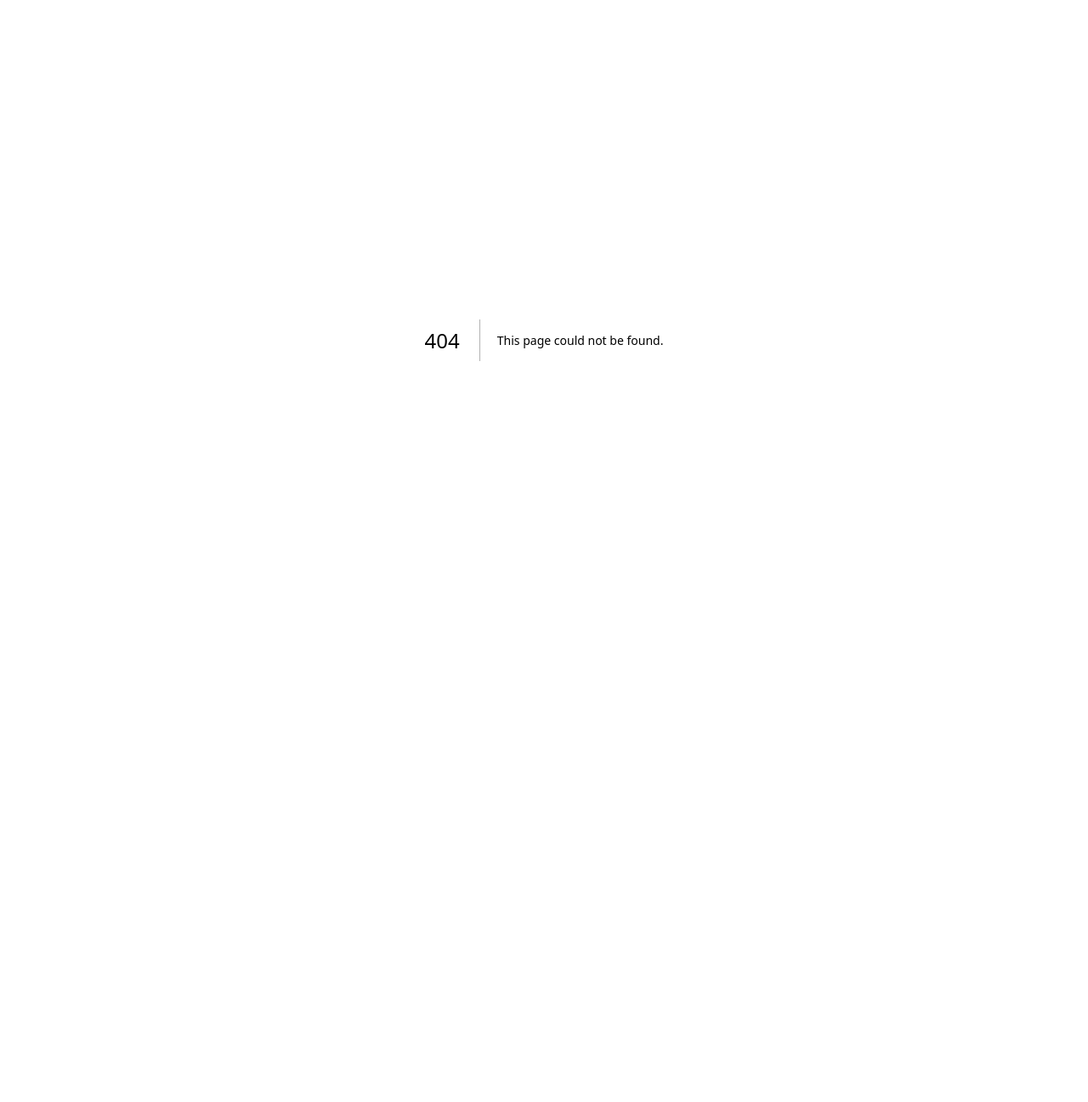
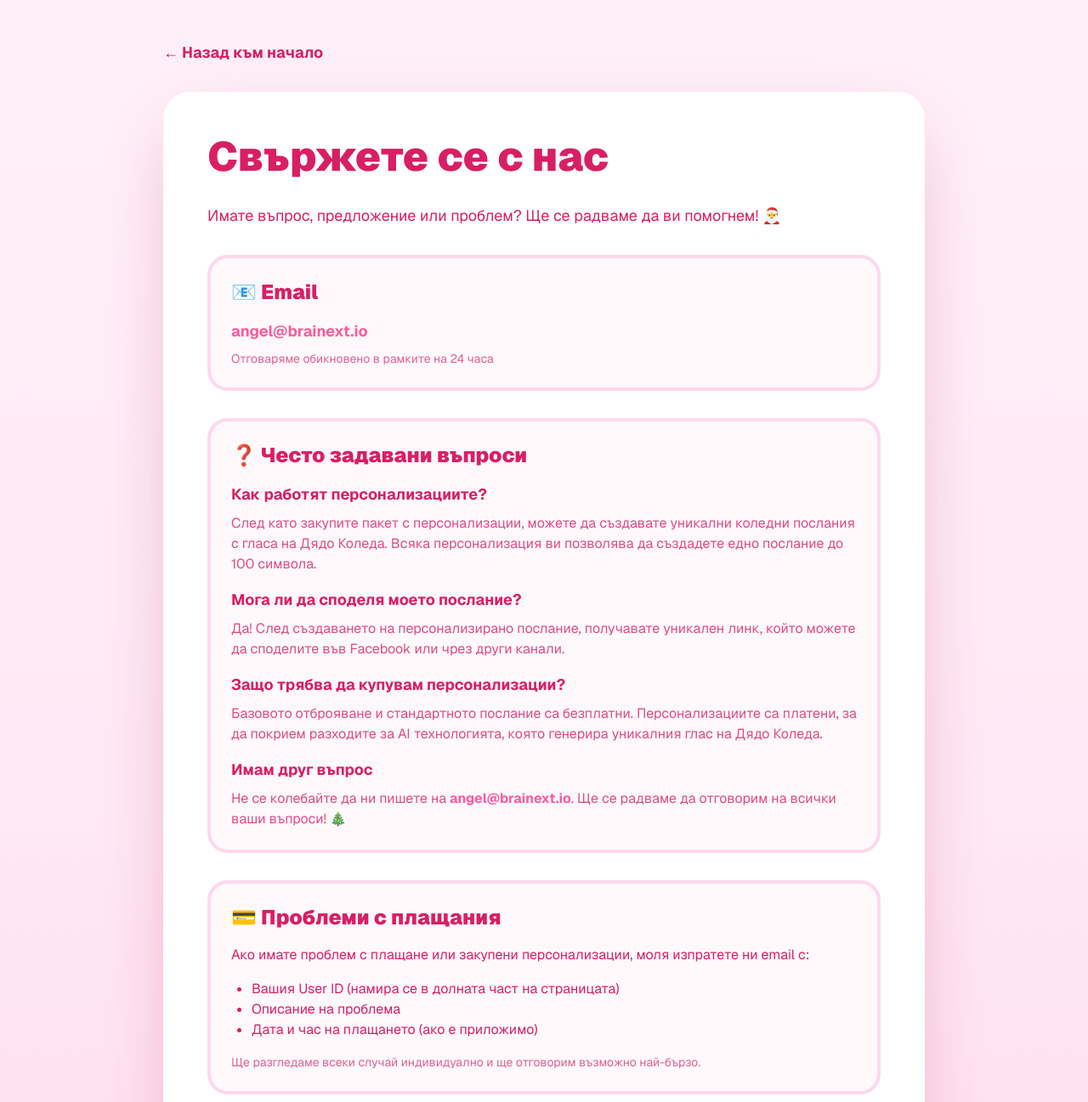
Before and after one commit to angeltsvetkov/hoho.bg, a Next.js app: page /contact in a window 1280 px wide. Before the commit this address had no page. Shown: the top 1297 px of the page at 85% size. Before the commit the page ends 800 px from the top, so only its background shows below. Built offline with nearby package versions, Linux system fonts and the light colour scheme.

Commit message:
add contact page and id

```diff
--- /dev/null
+++ b/src/app/contact/page.tsx
@@ -0,0 +1,129 @@
+import type { Metadata } from "next";
+import Link from "next/link";
+
+export const metadata: Metadata = {
+  title: "Свържете се с нас | HoHo.bg",
+  description: "Имате въпрос или проблем? Свържете се с екипа на HoHo.bg",
+};
+
+export default function ContactPage() {
+  return (
+    <main className="min-h-screen bg-linear-to-b from-[#fff0f8] via-[#ffe8f5] to-[#ffd7ec] px-6 py-12">
+      <div className="mx-auto max-w-4xl">
+        <div className="mb-8">
+          <Link
+            href="/"
+            className="inline-flex items-center gap-2 text-lg font-bold text-[#d91f63] transition hover:text-[#ff5a9d]"
+          >
+            ← Назад към начало
+          </Link>
+        </div>
+
+        <div className="rounded-4xl border-4 border-white bg-white p-8 shadow-[0_30px_90px_-30px_rgba(178,24,77,0.4)] md:p-12">
+          <h1 className="mb-8 text-4xl font-black text-[#d91f63] md:text-5xl">
+            Свържете се с нас
+          </h1>
+
+          <div className="prose prose-lg max-w-none">
+            <p className="my-6 text-lg text-[#d91f63]">
+              Имате въпрос, предложение или проблем? Ще се радваме да ви помогнем! 🎅
+            </p>
+
+            <div className="my-8 rounded-3xl border-4 border-[#ffd7ec] bg-[#fff9fc] p-6">
+              <h2 className="mb-4 text-2xl font-black text-[#d91f63]">📧 Email</h2>
+              <p className="mb-2 text-lg text-[#d91f63]">
+                <a
+                  href="mailto:angel@brainext.io"
+                  className="font-bold text-[#ff5a9d] transition hover:text-[#d91f63] hover:underline"
+                >
+                  angel@brainext.io
+                </a>
+              </p>
+              <p className="text-sm text-[#d91f63]/70">
+                Отговаряме обикновено в рамките на 24 часа
+              </p>
+            </div>
+
+            <div className="my-8 rounded-3xl border-4 border-[#ffd7ec] bg-[#fff9fc] p-6">
+              <h2 className="mb-4 text-2xl font-black text-[#d91f63]">❓ Често задавани въпроси</h2>
+
+              <div className="space-y-4">
+                <div>
+                  <h3 className="mb-2 text-lg font-bold text-[#d91f63]">Как работят персонализациите?</h3>
+                  <p className="text-[#d91f63]/80">
+                    След като закупите пакет с персонализации, можете да създавате уникални коледни послания с гласа на Дядо Коледа. Всяка персонализация ви позволява да създадете едно послание до 100 символа.
+                  </p>
+                </div>
+
+                <div>
+                  <h3 className="mb-2 text-lg font-bold text-[#d91f63]">Мога ли да споделя моето послание?</h3>
+                  <p className="text-[#d91f63]/80">
+                    Да! След създаването на персонализирано послание, получавате уникален линк, който можете да споделите във Facebook или чрез други канали.
+                  </p>
+                </div>
+
+                <div>
+                  <h3 className="mb-2 text-lg font-bold text-[#d91f63]">Защо трябва да купувам персонализации?</h3>
+                  <p className="text-[#d91f63]/80">
+                    Базовото отброяване и стандартното послание са безплатни. Персонализациите са платени, за да покрием разходите за AI технологията, която генерира уникалния глас на Дядо Коледа.
+                  </p>
+                </div>
+
+                <div>
+                  <h3 className="mb-2 text-lg font-bold text-[#d91f63]">Имам друг въпрос</h3>
+                  <p className="text-[#d91f63]/80">
+                    Не се колебайте да ни пишете на <a href="mailto:angel@brainext.io" className="font-bold text-[#ff5a9d] hover:underline">angel@brainext.io</a>. Ще се радваме да отговорим на всички ваши въпроси! 🎄
+                  </p>
+                </div>
+              </div>
+            </div>
+
+            <div className="my-8 rounded-3xl border-4 border-[#ffd7ec] bg-[#fff9fc] p-6">
+              <h2 className="mb-4 text-2xl font-black text-[#d91f63]">💳 Проблеми с плащания</h2>
+              <p className="mb-4 text-[#d91f63]">
+                Ако имате проблем с плащане или закупени персонализации, моля изпратете ни email с:
+              </p>
+              <ul className="mb-4 ml-6 list-disc text-[#d91f63]">
+                <li>Вашия User ID (намира се в долната част на страницата)</li>
+                <li>Описание на проблема</li>
+                <li>Дата и час на плащането (ако е приложимо)</li>
+              </ul>
+              <p className="text-sm text-[#d91f63]/70">
+                Ще разгледаме всеки случай индивидуално и ще отговорим възможно най-бързо.
+              </p>
+            </div>
+
+            <div className="my-8 rounded-3xl border-4 border-[#ff5a9d] bg-linear-to-br from-[#fff0f8] to-[#ffe8f5] p-6 shadow-lg">
+              <h2 className="mb-4 text-2xl font-black text-[#d91f63]">🏢 Корпоративни решения</h2>
+              <p className="mb-4 text-lg font-bold text-[#d91f63]">
+                Искате да зарадвате вашите служители, клиенти или партньори с уникални коледни поздравления?
+              </p>
+              <p className="mb-4 text-[#d91f63]">
+                Предлагаме специални корпоративни пакети с:
+              </p>
+              <ul className="mb-4 ml-6 list-disc text-[#d91f63]">
+                <li><strong>Неограничени персонализации</strong> за вашата организация</li>
+                <li><strong>Корпоративен брандинг</strong> - добавете вашето лого и цветове</li>
+                <li><strong>Персонализирани гласови послания</strong> с името на вашата компания</li>
+                <li><strong>Приоритетна поддръжка</strong> и техническа помощ</li>
+              </ul>
+              <div className="mt-6 rounded-2xl border-2 border-[#ff5a9d] bg-white p-4">
+                <p className="mb-2 text-center text-sm font-bold text-[#d91f63]">
+                  Интересувате се от корпоративно решение?
+                </p>
+                <p className="text-center">
+                  <a
+                    href="mailto:angel@brainext.io?subject=Корпоративен%20пакет%20HoHo.bg"
+                    className="inline-flex items-center gap-2 rounded-full bg-linear-to-r from-[#ff5a9d] to-[#d91f63] px-6 py-3 text-base font-bold text-white shadow-lg transition hover:scale-105 hover:shadow-xl"
+                  >
+                    📧 Свържете се с нас за оферта
+                  </a>
+                </p>
+              </div>
+            </div>
+          </div>
+        </div>
+      </div>
+    </main>
+  );
+}
--- a/src/app/page.tsx
+++ b/src/app/page.tsx
@@ -75,6 +75,7 @@
   const [customizationsRemaining, setCustomizationsRemaining] = useState<number | null>(null);
   const [isPurchaseModalOpen, setIsPurchaseModalOpen] = useState(false);
   const [showCookieBanner, setShowCookieBanner] = useState(false);
+  const [currentUserId, setCurrentUserId] = useState<string | null>(null);
 
   useEffect(() => {
     setMounted(true);
@@ -115,6 +116,7 @@
     const initAuth = async () => {
       try {
         const userId = await ensureAnonymousAuth();
+        setCurrentUserId(userId); // Store user ID for debugging
         const userData = await getUserData(userId);
         setCustomizationsRemaining(userData.customizationsAllowed - userData.customizationsUsed);
         if (userData.hasListenedToDefault) {
@@ -458,11 +460,10 @@
                 <button
                   onClick={showPlayPrompt ? handlePlayPrompt : playTextToSpeech}
                   disabled={isPlaying}
-                  className={`absolute -right-4 -top-4 flex size-12 items-center justify-center rounded-full text-2xl transition hover:scale-110 disabled:opacity-50 disabled:hover:scale-100 ${
-                    showPlayPrompt
+                  className={`absolute -right-4 -top-4 flex size-12 items-center justify-center rounded-full text-2xl transition hover:scale-110 disabled:opacity-50 disabled:hover:scale-100 ${showPlayPrompt
                       ? 'animate-pulse-scale bg-[#ff5a9d] text-white shadow-[0_20px_60px_-15px_rgba(220,53,119,0.8)]'
                       : 'bg-white shadow-[0_20px_60px_-25px_rgba(220,53,119,0.5)] hover:shadow-[0_25px_70px_-20px_rgba(220,53,119,0.6)]'
-                  }`}
+                    }`}
                   aria-label="Чуй посланието"
                 >
                   {isPlaying ? '⏸️' : '▶️'}
@@ -473,11 +474,10 @@
               <button
                 onClick={showPlayPrompt ? handlePlayPrompt : playTextToSpeech}
                 disabled={isPlaying}
-                className={`absolute -right-4 -top-4 flex size-12 items-center justify-center rounded-full text-2xl transition hover:scale-110 disabled:opacity-50 disabled:hover:scale-100 ${
-                  showPlayPrompt
+                className={`absolute -right-4 -top-4 flex size-12 items-center justify-center rounded-full text-2xl transition hover:scale-110 disabled:opacity-50 disabled:hover:scale-100 ${showPlayPrompt
                     ? 'animate-pulse-scale bg-[#ff5a9d] text-white shadow-[0_20px_60px_-15px_rgba(220,53,119,0.8)]'
                     : 'bg-white shadow-[0_20px_60px_-25px_rgba(220,53,119,0.5)] hover:shadow-[0_25px_70px_-20px_rgba(220,53,119,0.6)]'
-                }`}
+                  }`}
                 aria-label="Чуй посланието"
               >
                 {isPlaying ? '⏸️' : '▶️'}
@@ -543,7 +543,7 @@
                   className="inline-flex items-center gap-2 rounded-full border-4 border-white bg-[#1877f2] px-6 py-3 text-base font-black uppercase tracking-wider text-white shadow-[0_20px_60px_-25px_rgba(24,119,242,0.6)] transition hover:scale-105 hover:shadow-[0_25px_70px_-20px_rgba(24,119,242,0.7)]"
                 >
                   <svg className="size-5" fill="currentColor" viewBox="0 0 24 24">
-                    <path d="M24 12.073c0-6.627-5.373-12-12-12s-12 5.373-12 12c0 5.99 4.388 10.954 10.125 11.854v-8.385H7.078v-3.47h3.047V9.43c0-3.007 1.792-4.669 4.533-4.669 1.312 0 2.686.235 2.686.235v2.953H15.83c-1.491 0-1.956.925-1.956 1.874v2.25h3.328l-.532 3.47h-2.796v8.385C19.612 23.027 24 18.062 24 12.073z"/>
+                    <path d="M24 12.073c0-6.627-5.373-12-12-12s-12 5.373-12 12c0 5.99 4.388 10.954 10.125 11.854v-8.385H7.078v-3.47h3.047V9.43c0-3.007 1.792-4.669 4.533-4.669 1.312 0 2.686.235 2.686.235v2.953H15.83c-1.491 0-1.956.925-1.956 1.874v2.25h3.328l-.532 3.47h-2.796v8.385C19.612 23.027 24 18.062 24 12.073z" />
                   </svg>
                   Facebook
                 </button>
@@ -681,6 +681,12 @@
         <div className="flex flex-col items-center gap-6">
           <div className="flex flex-wrap items-center justify-center gap-x-6 gap-y-3">
             <Link
+              href="/contact"
+              className="text-sm font-bold text-[#d91f63] transition hover:scale-105 hover:text-[#ff5a9d]"
+            >
+              Свържете се с нас
+            </Link>
+            <Link
               href="/terms"
               className="text-sm font-bold text-[#d91f63] transition hover:scale-105 hover:text-[#ff5a9d]"
             >
@@ -700,11 +706,17 @@
             >
               Политика за бисквитки
             </Link>
+            <span className="hidden text-[#ffd7ec] sm:inline">•</span>
           </div>
           <div className="h-px w-32 bg-linear-to-r from-transparent via-[#ffd7ec] to-transparent"></div>
           <p className="text-xs font-bold text-[#d91f63]/60">
             © 2025 BrainEXT. Всички права запазени.
           </p>
+          {currentUserId && (
+            <p className="text-[10px] font-mono text-[#d91f63]/20 select-all">
+              ID: {currentUserId}
+            </p>
+          )}
         </div>
       </footer>
 
--- a/src/app/share/[id]/page.tsx
+++ b/src/app/share/[id]/page.tsx
@@ -4,7 +4,7 @@
 import Link from "next/link";
 import { useEffect, useState } from "react";
 import { useParams, useRouter } from "next/navigation";
-import { db } from "@/lib/firebase";
+import { db, ensureAnonymousAuth } from "@/lib/firebase";
 import { initializeAnalyticsWithConsent, trackPageView, trackAudioPlay, trackShare } from "@/lib/analytics";
 import { doc, getDoc } from "firebase/firestore";
 
@@ -20,6 +20,7 @@
   const [message, setMessage] = useState<SharedMessage | null>(null);
   const [loading, setLoading] = useState(true);
   const [isPlaying, setIsPlaying] = useState(false);
+  const [currentUserId, setCurrentUserId] = useState<string | null>(null);
 
   const shareableUrl = typeof window !== 'undefined' ? window.location.href : '';
 
@@ -36,6 +37,18 @@
     // Initialize analytics
     initializeAnalyticsWithConsent();
     trackPageView(`/share/${params.id}`);
+
+    // Get user ID
+    const getUserId = async () => {
+      try {
+        const userId = await ensureAnonymousAuth();
+        setCurrentUserId(userId);
+      } catch (error) {
+        console.error('Error getting user ID:', error);
+      }
+    };
+
+    getUserId();
 
     const loadSharedMessage = async () => {
       if (!params.id) return;
@@ -188,11 +201,23 @@
             >
               Политика за бисквитки
             </Link>
+            <span className="hidden text-[#ffd7ec] sm:inline">•</span>
+            <Link
+              href="/contact"
+              className="text-sm font-bold text-[#d91f63] transition hover:scale-105 hover:text-[#ff5a9d]"
+            >
+              Контакти
+            </Link>
           </div>
           <div className="h-px w-32 bg-linear-to-r from-transparent via-[#ffd7ec] to-transparent"></div>
           <p className="text-xs font-bold text-[#d91f63]/60">
             © 2025 BrainEXT. Всички права запазени.
           </p>
+          {currentUserId && (
+            <p className="text-[10px] font-mono text-[#d91f63]/20 select-all">
+              ID: {currentUserId}
+            </p>
+          )}
         </div>
       </footer>
     </main>
```
